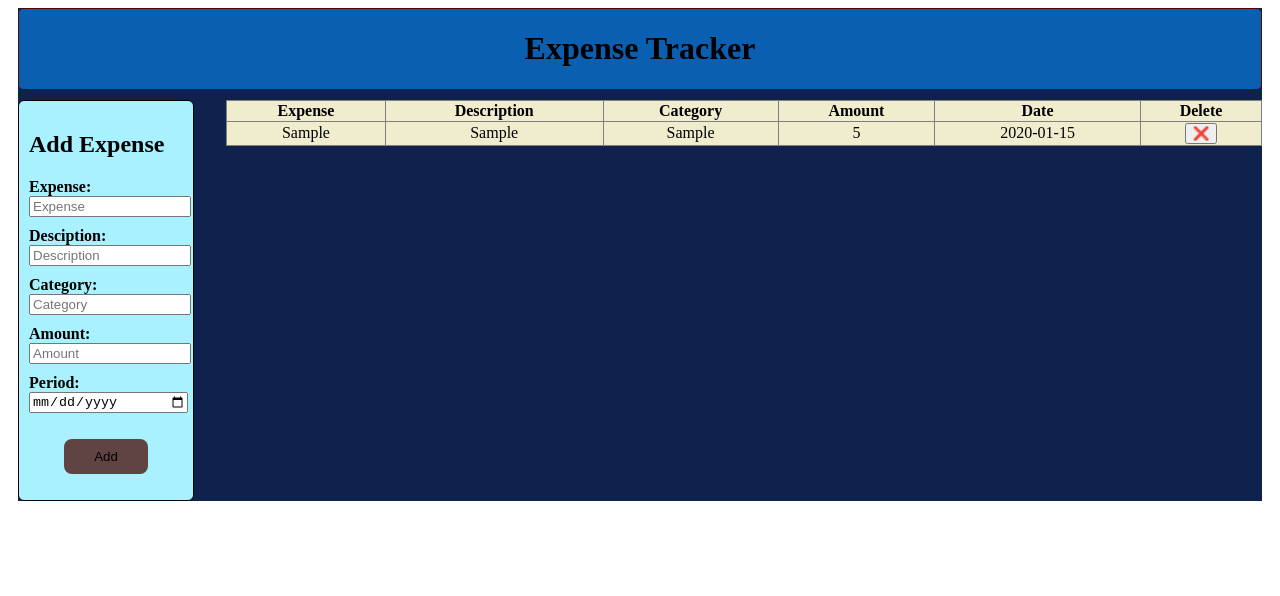
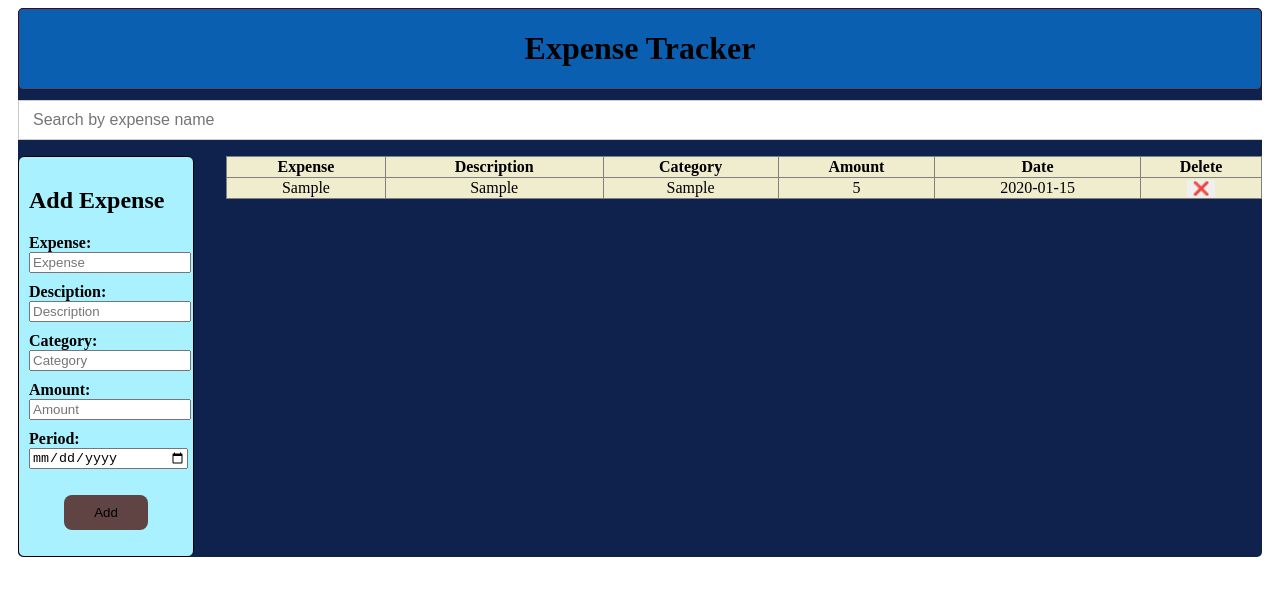
Before and after one commit to ChrisCodes-hub/Expense-Tracker-App, a React (Vite) app: page / in a window 1280 px wide. Both pictures are taken after typing "Sample", "Sample", "Sample", "5", "2020-01-15" into the empty fields and a click on the button "Add". Shown: the top 596 px of the page. Built offline with nearby package versions, Linux system fonts and the light colour scheme.

Commit message:
added a serch bar component

```diff
--- a/src/App.css
+++ b/src/App.css
@@ -5,9 +5,18 @@
     border-radius: 6px;
     font-weight: bold;
 }
+.search-input{
+    width: 100%;
+    padding: 10px 14px;
+    margin-bottom: 1rem;
+    border: 1px solid #ccc;
+    font-size: 1rem;
+}
 .main-container{
     margin: 0 10px;
+    overflow: hidden;
     background-color:#0f214d;
+    border-radius: 5px;
 }
 .box{
     text-align: center;
@@ -52,3 +61,6 @@ input{
     text-align: center;
 
   }
+  .deleteBtn{
+    border: none;
+  }
--- a/src/App.jsx
+++ b/src/App.jsx
@@ -2,10 +2,13 @@ import React,{useState} from 'react'
 import './App.css'
 import ExpenseForm from './components/ExpenseForm'
 import ExpenseTable from './components/ExpenseTable'
+import SearchBar from './components/SearchBar'
+
 
 
 function App() {
   const [expenses, setExpenses] = useState([]);
+  const [searchTerm, setSearchTerm] = useState('');
 
   const addExpense = (newExpense) => {
     setExpenses([...expenses, newExpense]);
@@ -15,15 +18,20 @@ function App() {
     setExpenses(expenses.filter((item) => item.id !== id));
   };
 
+  const filteredExpenses = expenses.filter((item) =>
+    item.expense.toLowerCase().includes(searchTerm.toLowerCase())
+  )
+
   return (
     <>
     <div className='main-container'>
     <div className='box'>
     <h1>Expense Tracker</h1>
      </div>
+     <SearchBar searchTerm={searchTerm} onSearchChange={setSearchTerm}/>
     <div className='app-container'>
       <ExpenseForm onAdd={addExpense} />
-      <ExpenseTable expenses={expenses} onDelete={deleteExpense} />
+      <ExpenseTable expenses={filteredExpenses} onDelete={deleteExpense} />
     </div>
    </div>
     </>
--- a/src/components/ExpenseTable.jsx
+++ b/src/components/ExpenseTable.jsx
@@ -23,7 +23,7 @@ import React from 'react'
                 <td>{item.amount}</td>
                 <td>{item.date}</td>
                 <td>
-                  <button onClick={() => onDelete(item.id)}>❌</button>
+                  <button className='deleteBtn' onClick={() => onDelete(item.id)}>❌</button>
                 </td>
               </tr>
             ))}
--- /dev/null
+++ b/src/components/SearchBar.jsx
@@ -0,0 +1,15 @@
+import React from 'react'
+
+function searcBar({searchTerm,onSearchChange}) {
+  return (
+    <div>
+        <input type="text"
+               placeholder="Search by expense name"
+               value={searchTerm}
+               onChange={(e) => onSearchChange(e.target.value)}
+      className="search-input" />
+    </div>
+  )
+}
+
+export default searcBar
```
